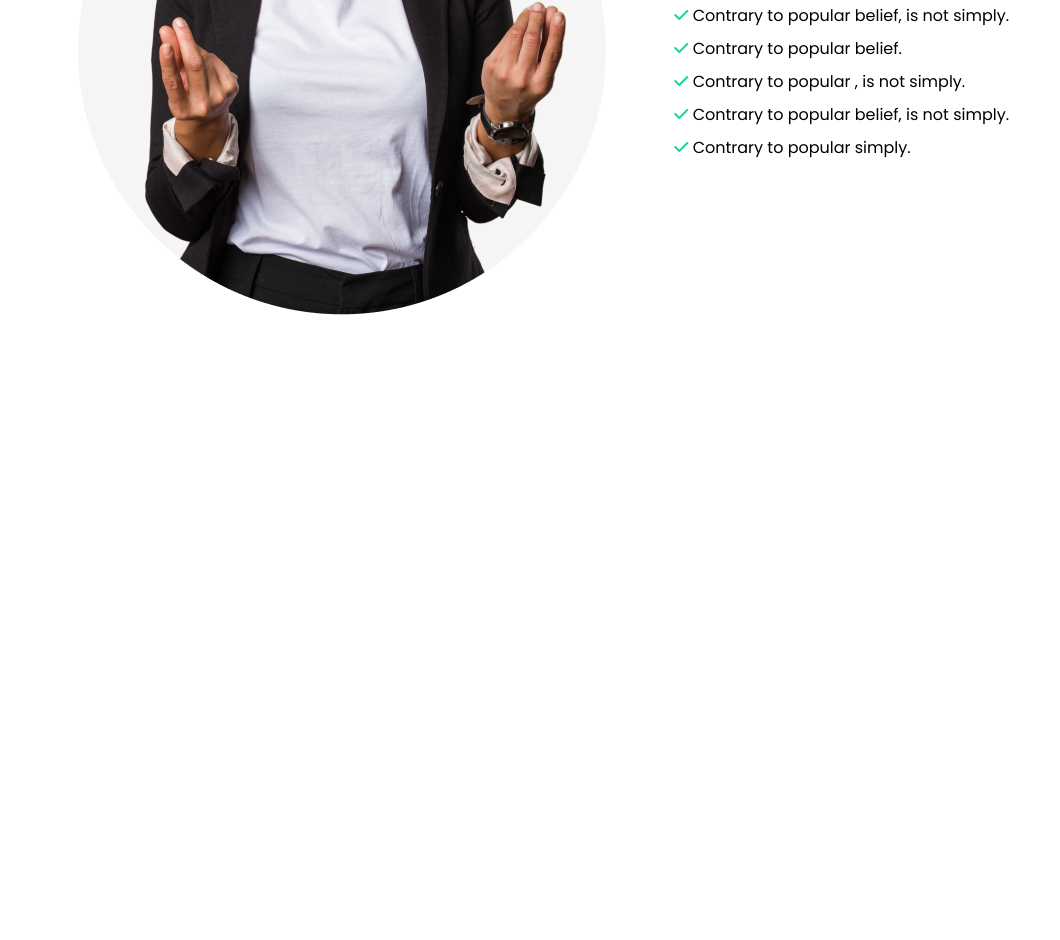
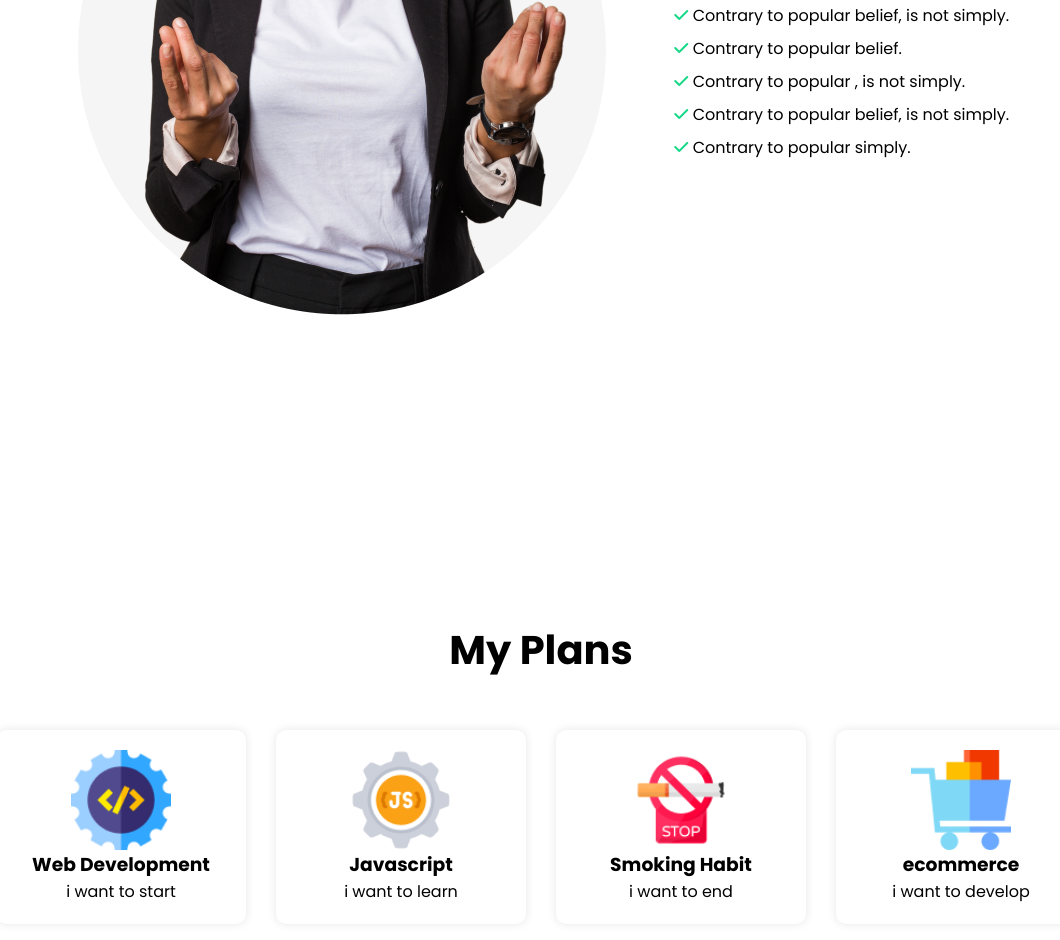
Before and after one commit to TajwarSaiyeed/new-year-new-me, a plain HTML site: page index.html in a window 1280 px wide. Shown: the part 1259-2199 px from the top of the page, without its empty margins (99-1159 px from the left). Before the commit the page ends 1631 px from the top, so only its background shows below. Drawn offline with Linux system fonts and the light colour scheme.

Commit message:
plans section complete

```diff
--- a/index.html
+++ b/index.html
@@ -45,6 +45,33 @@
     </section>
 
 
+    <section class="plans">
+        <h1>My Plans</h1>
+        <div class="all-plans">
+            <div>
+                <img src="./images/icons/web.png" alt="">
+                <h3>Web Development</h3>
+                <p>i want to start</p>
+            </div>
+            <div>
+                <img src="./images/icons/js.png" alt="">
+                <h3>Javascript</h3>
+                <p>i want to learn</p>
+            </div>
+            <div>
+                <img src="./images/icons/smoke.png" alt="">
+                <h3>Smoking Habit</h3>
+                <p>i want to end</p>
+            </div>
+            <div>
+                <img src="./images/icons/ecom.png" alt="">
+                <h3>ecommerce</h3>
+                <p>i want to develop</p>
+            </div>
+        </div>
+    </section>
+
+
 </body>
 
 </html>
--- a/style.css
+++ b/style.css
@@ -97,3 +97,50 @@ header {
 .about .about-text ul li .icon {
     color:  #16D887;
 }
+
+.plans {
+    display: flex;
+    flex-direction: column;
+    justify-content: center;
+    align-items: center;
+    gap: 50px;
+}
+
+.plans h1 {
+    font-size: 40px;
+    line-height: 1.5;
+    font-weight: 700;
+}
+
+.plans .all-plans {
+    display: flex;
+    justify-content: center;
+    align-items: center;
+    gap: 30px;
+}
+
+.plans .all-plans div{
+    width: 250px;
+    background: #fff;
+    padding: 20px;
+    border-radius: 10px;
+    display: flex;
+    flex-direction: column;
+    justify-content: center;
+    align-items: center;
+    box-shadow: 0 0 10px rgba(0, 0, 0, 0.1);
+    cursor: pointer;
+    transition: all 0.2s ease;
+}
+
+.plans .all-plans div:hover {
+    background: #16D887;
+    color: #fff;
+    box-shadow: 0 0 10px rgba(0, 0, 0, 0.2);
+}
+
+
+.plans .all-plans div img {
+    width: 100px;
+    height: 100px;
+}
```
